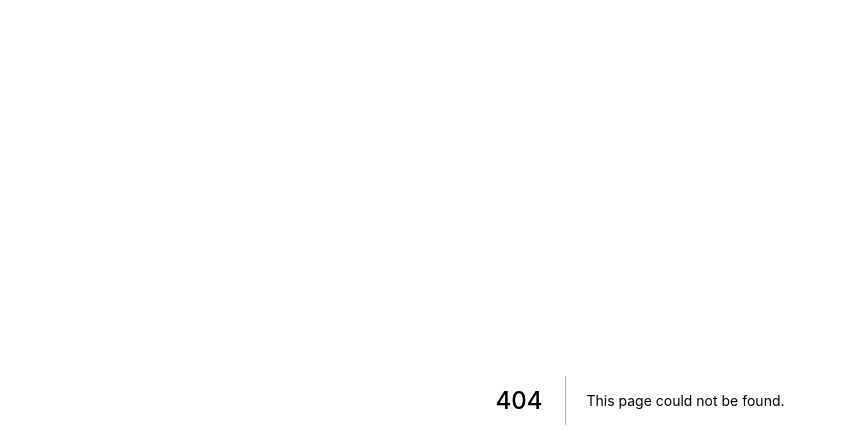
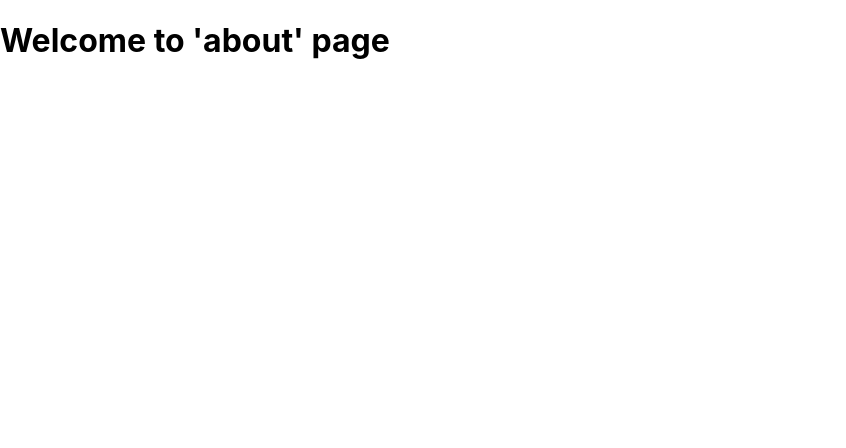
Before and after one commit to HuguesBriqueler/Time_management, a Next.js app: page /about in a window 1280 px wide. Before the commit this address had no page. Shown: the top 448 px of the page, without its empty margins (0-846 px from the left). Built offline with nearby package versions, Linux system fonts and the light colour scheme.

Commit message:
Add simple page

```diff
--- /dev/null
+++ b/pages/about.js
@@ -0,0 +1,11 @@
+import React from 'react'
+
+function About() {
+  return (
+    <h1>
+      Welcome to 'about' page
+    </h1>
+  )
+}
+
+export default About
```
